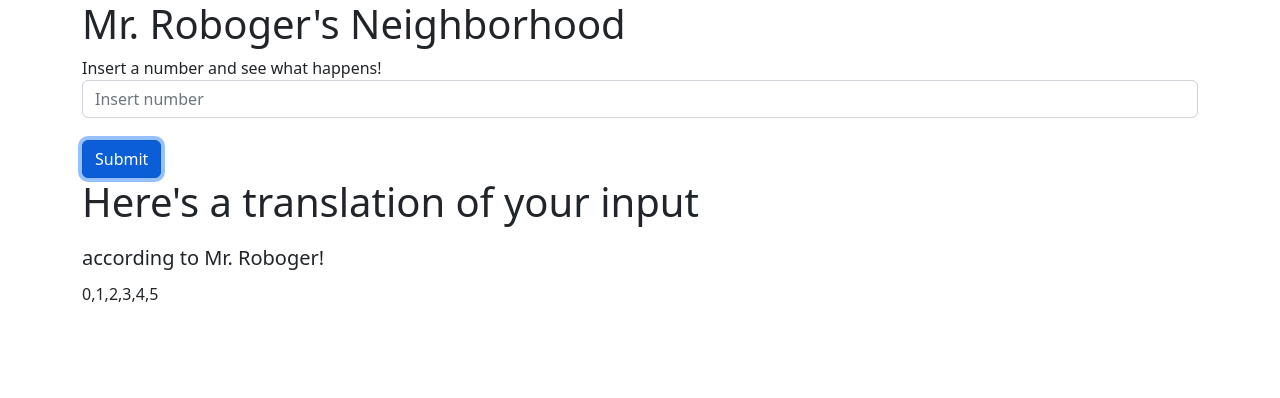
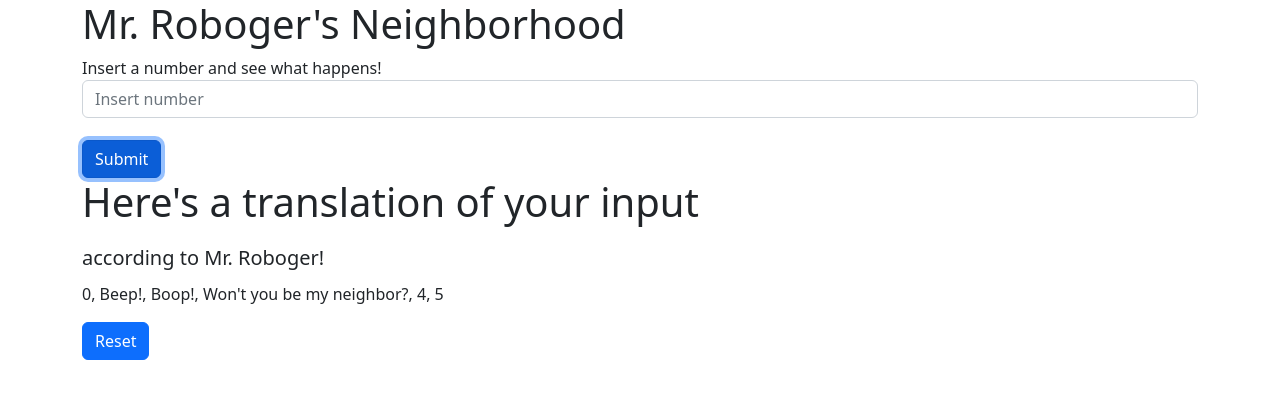
Before and after one commit to curiousmockingbird/mr.Roboger, a plain HTML site: page index.html in a window 1280 px wide. Both pictures are taken after typing "5" into the empty fields and a click on the button "Submit". Drawn offline with nearby package versions, Linux system fonts and the light colour scheme.

Commit message:
Add changes after first code review

```diff
--- a/index.html
+++ b/index.html
@@ -1,15 +1,17 @@
 <!DOCTYPE html>
 <html lang="en">
+
 <head>
   <link href="https://cdn.jsdelivr.net/npm/bootstrap@5.2.0/dist/css/bootstrap.min.css" rel="stylesheet"
     integrity="sha384-gH2yIJqKdNHPEq0n4Mqa/HGKIhSkIHeL5AyhkYV8i59U5AR6csBvApHHNl/vI1Bx" crossorigin="anonymous" />
-    <link href="css/styles.css" rel="stylesheet" type="text/css"/>
+  <link href="css/styles.css" rel="stylesheet" type="text/css" />
   <script src="js/scripts.js"></script>
   <meta charset="UTF-8">
   <meta http-equiv="X-UA-Compatible" content="IE=edge">
   <meta name="viewport" content="width=device-width, initial-scale=1.0">
   <title>Mr. Roboger's Neighborhood</title>
 </head>
+
 <body>
   <div class="container">
     <div class="row">
@@ -23,13 +25,15 @@
           <button type="submit" class="btn btn-primary">Submit</button>
         </form>
       </div>
+      <form id="reset">
       <div class="col-12 hidden" id="hiddenDiv">
         <h1>Here's a translation of your input<br><span class="small"> according to Mr. Roboger!</span></h1>
-
-    <p id="results"></p>
+        <p><span class="showResults"> </span></p>
+        <button type="button" class="btn btn-primary">Reset</button>
       </div>
-
+    </form>
     </div>
   </div>
 </body>
+
 </html>
--- a/js/scripts.js
+++ b/js/scripts.js
@@ -1,43 +1,69 @@
 // BUSINESS LOGIC
-function beepBoop(event, input, results) {
+
+function beepBoop(inputtedNumber) {
+
+  let retVal = [];
+  if (!inputtedNumber) {
+    retVal = "Heyyy, you need to submit a number!!!";
+    return retVal;
+  } else {
+  for (let i = 0; i <= inputtedNumber; i++) {
+
+    if (i.toString().includes(3)) {
+      retVal.push(" Won't you be my neighbor?");
+    } else if (i.toString().includes(2)) {
+      retVal.push(" Boop!");
+    } else if (i.toString().includes(1)) {
+      retVal.push(" Beep!");
+    } else {
+      retVal.push( " " + i);
+    }
+  }
+  return retVal;
+}
+}
+
+
+
+// USER INTERFACE LOGIC
+
+// function to unhide results after submission
+function unhideResults(event) {
   // prevent form from default behavior
   event.preventDefault();
   // get the user input
-  input = parseInt(document.getElementById("userInputNumber").value);
-  // target paragraph to show results
-  results = document.getElementById("results");
+  const input = parseInt(document.getElementById("userInputNumber").value);
 
+  const div = document.getElementById("hiddenDiv");
+  const resultsSpan = document.querySelector("span.showResults");
+  const results = beepBoop(input);
 
-    if (!Number(input)){
-    return results.append("0")
-  }
+  resultsSpan.innerText = results;
+  div.removeAttribute("class", "hidden");
 
-  let numberToArray = [];
-  for (let index = 0; index <= input; index += 1){
-    numberToArray.push(index);
-  };
-  return results.append(numberToArray);
 }
-
-// USER INTERFACE LOGIC
 
 // function to clear form after submission
 function clearForm() {
   document.querySelector("form").reset();
 }
 
-// function to unhide results after submission
-function unhideResults() {
-  document.getElementById("hiddenDiv").removeAttribute("class", "hidden");
+ // reset results
+ function resetResults(){
+  const div = document.getElementById("hiddenDiv");
+  div.setAttribute("class", "hidden");
+
 }
 
 //eventListener for load event
 window.addEventListener("load", function () {
+
   let form = document.querySelector("form");
-  // eventListeners for submit event
-  form.addEventListener("submit", beepBoop);
-  // eventListeners to clear form
+  let secondForm = this.document.getElementById("reset");
+  // eventListener to unhide results
+  form.addEventListener("submit", unhideResults);
+  // eventListener to clear form
   form.addEventListener("submit", clearForm);
-  // eventListeners to unhide results
-  form.addEventListener("submit", unhideResults);
+  secondForm.addEventListener("click", resetResults);
+
 });
```
Also changed, not shown: 1 other file. Lines whose indentation alone changed are shown as unchanged.
